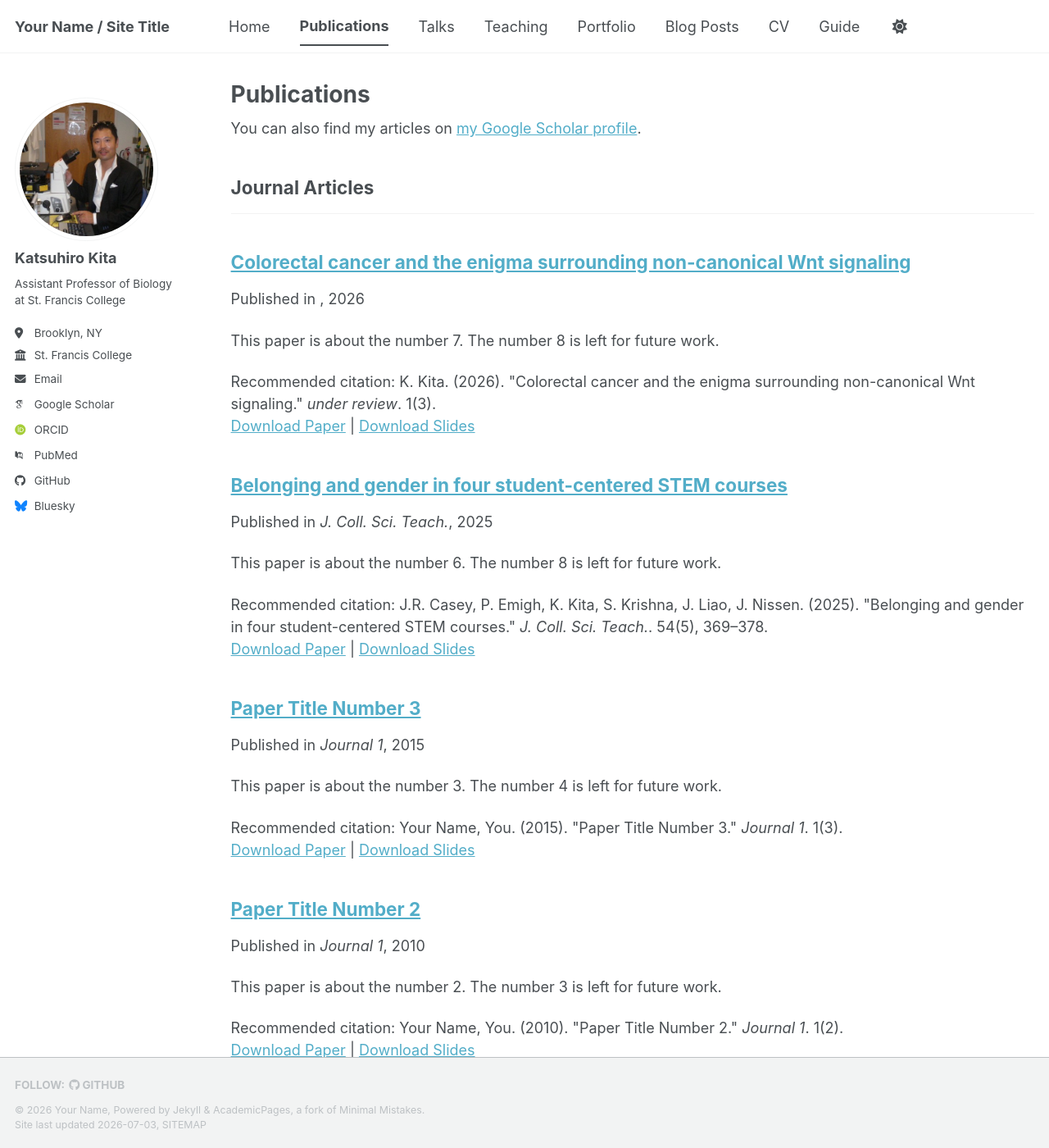
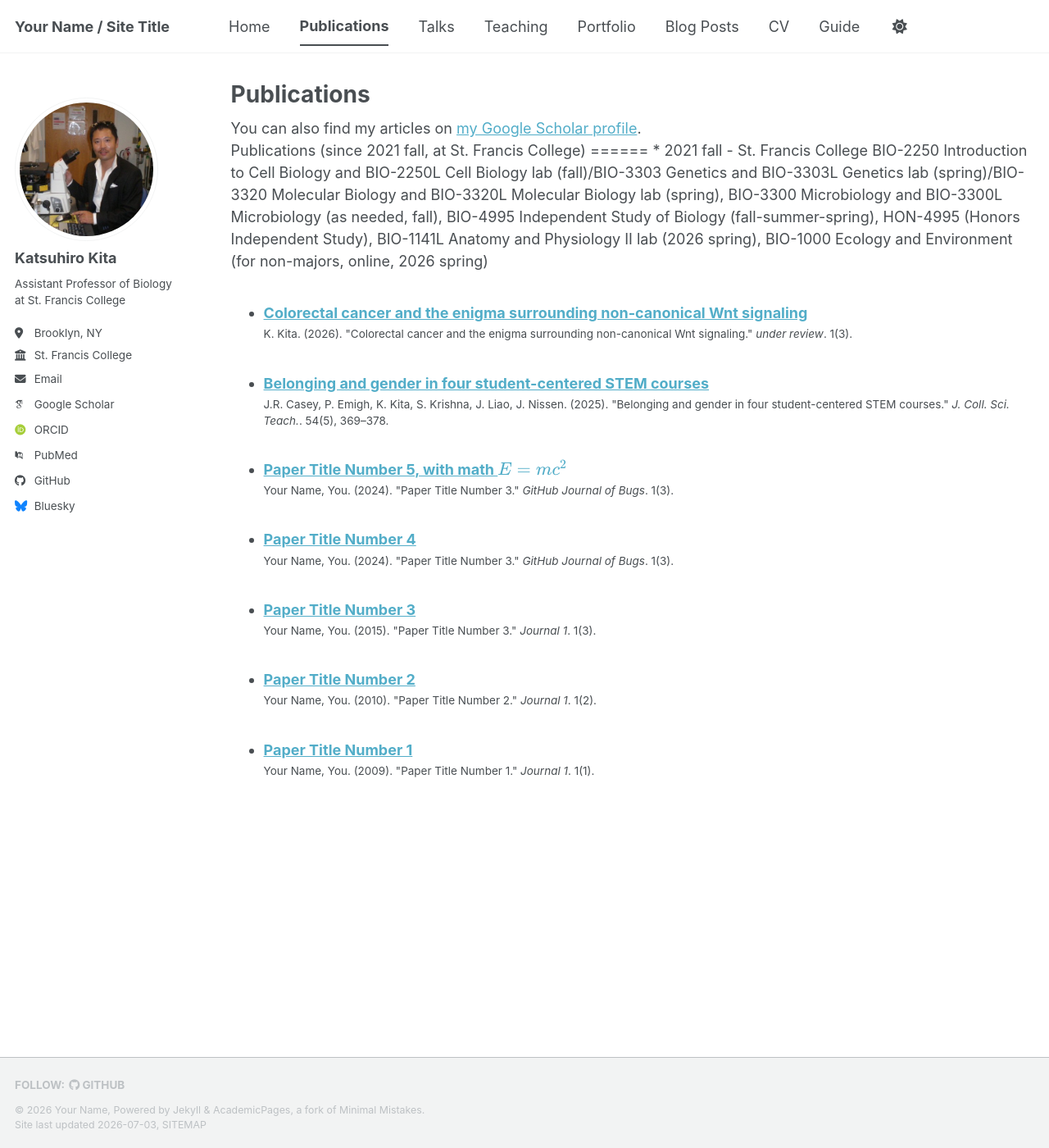
Before and after one commit to kkita999/Katsuhiro_Kita_website, a Jekyll site: the page built from _pages/publications.html, in a window 1280 px wide and 1400 px high. Shown: the whole window at 82% size. Built offline with Jekyll 4.4.1, drawn with Linux system fonts in a browser that asks for light colours; some web fonts are replaced; a script bundle is joined from its source files by our own code; library files that are not in the unit come from our copies; some of the changed text lies outside the part shown.

Commit message:
Update publications.html

```diff
--- a/_pages/publications.html
+++ b/_pages/publications.html
@@ -9,25 +9,10 @@ author_profile: true
   <div class="wordwrap">You can also find my articles on <a href="{{site.author.googlescholar}}">my Google Scholar profile</a>.</div>
 {% endif %}
 
-{% include base_path %}
-
-<!-- New style rendering if publication categories are defined -->
-{% if site.publication_category %}
-  {% for category in site.publication_category  %}
-    {% assign title_shown = false %}
-    {% for post in site.publications reversed %}
-      {% if post.category != category[0] %}
-        {% continue %}
-      {% endif %}
-      {% unless title_shown %}
-        <h2>{{ category[1].title }}</h2><hr />
-        {% assign title_shown = true %}
-      {% endunless %}
-      {% include archive-single.html %}
-    {% endfor %}
-  {% endfor %}
-{% else %}
-  {% for post in site.publications reversed %}
-    {% include archive-single.html %}
-  {% endfor %}
-{% endif %}
+Publications (since 2021 fall, at St. Francis College)
+======
+* 2021 fall - St. Francis College
+  BIO-2250 Introduction to Cell Biology and BIO-2250L Cell Biology lab (fall)/BIO-3303 Genetics and BIO-3303L Genetics lab (spring)/BIO-3320 Molecular Biology and BIO-3320L Molecular Biology lab (spring), BIO-3300 Microbiology and BIO-3300L Microbiology (as needed, fall), BIO-4995 Independent Study of Biology (fall-summer-spring), HON-4995 (Honors Independent Study), BIO-1141L Anatomy and Physiology II lab (2026 spring), BIO-1000 Ecology and Environment (for non-majors, online, 2026 spring)
+  <ul>{% for post in site.publications reversed %}
+    {% include archive-single-cv.html %}
+  {% endfor %}</ul>
```
